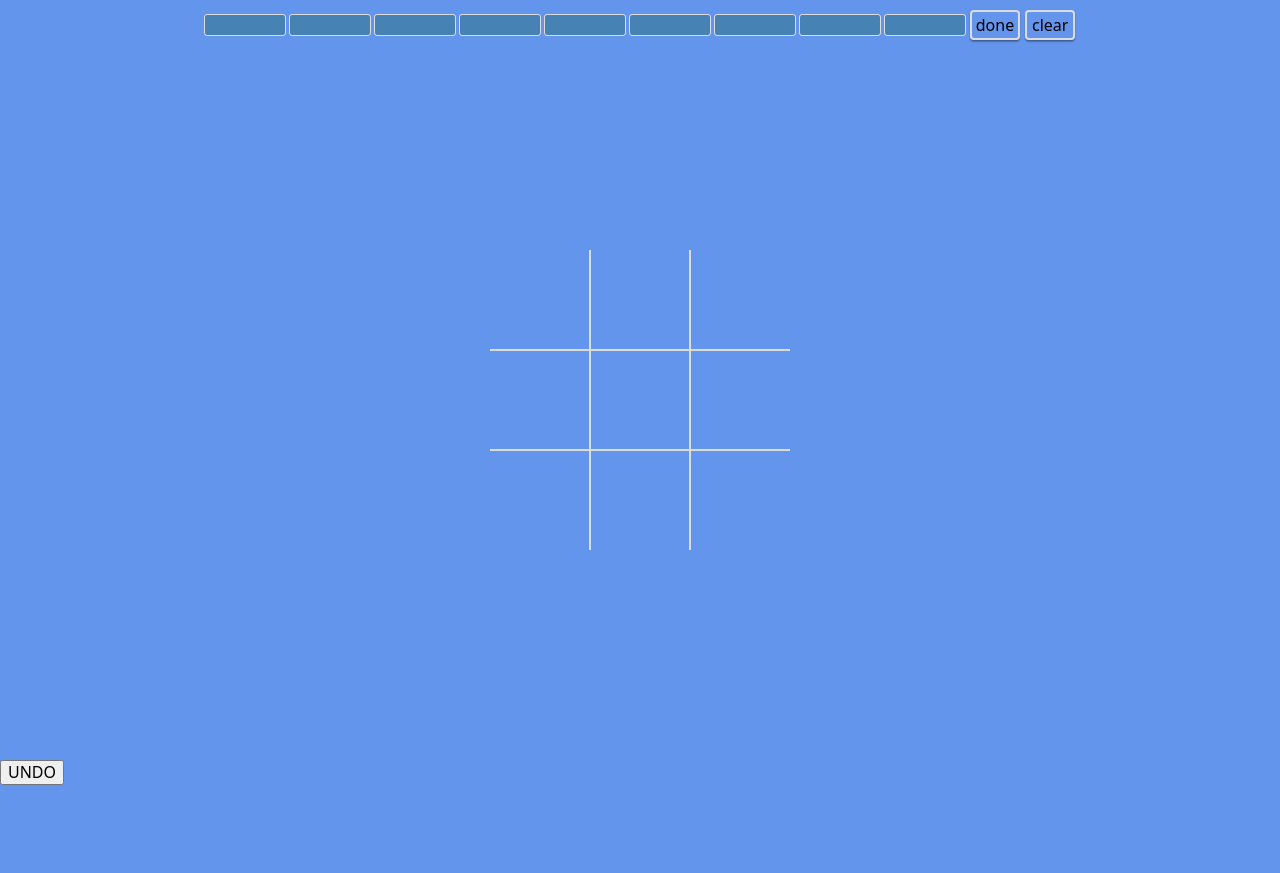
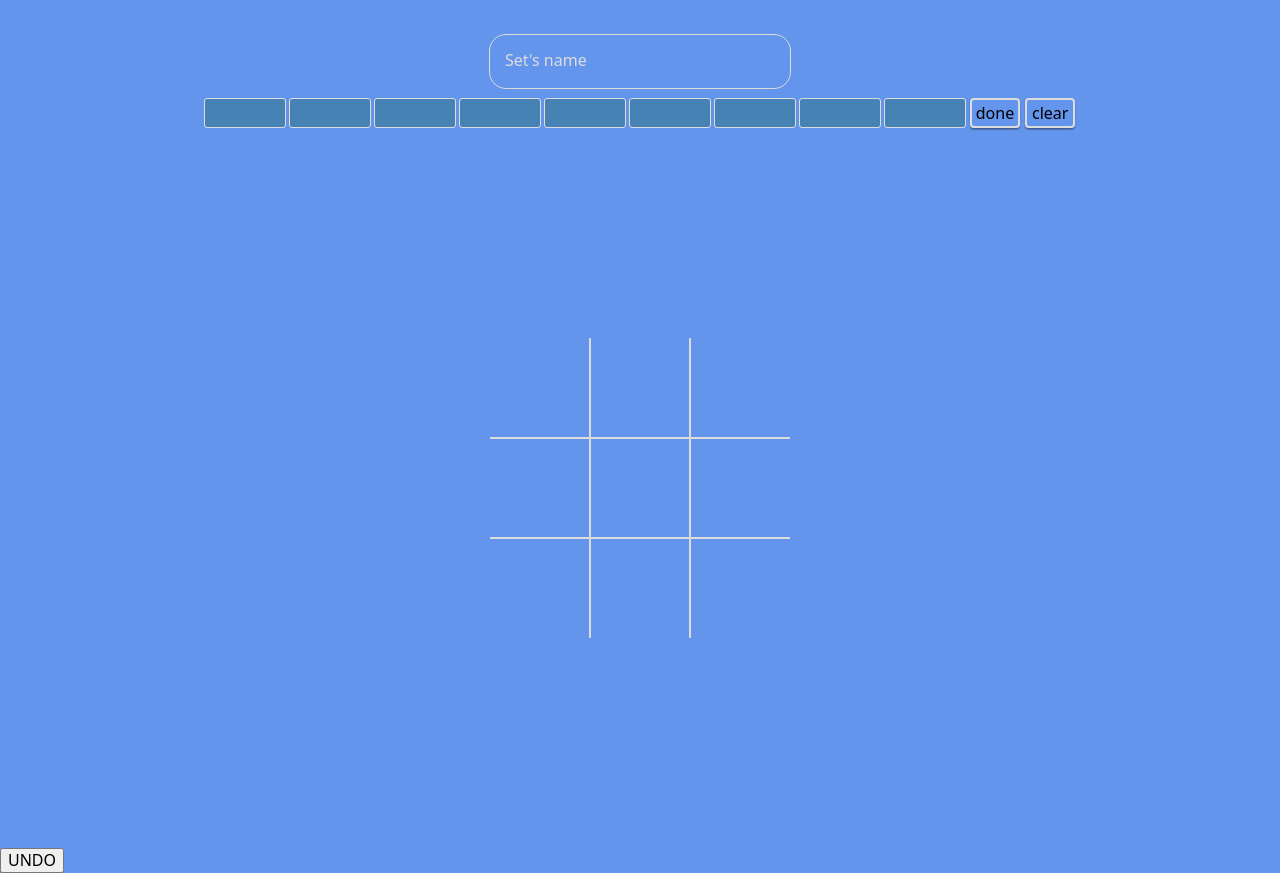
Before and after one commit to Valeriia-Livinska/tic-tac-toe-hearts, a website built with Vite: page index.html in a window 1280 px wide. Before the commit the page ends 800 px from the top, so only its background shows below. Built offline with nearby package versions, Linux system fonts and the light colour scheme.

Commit message:
add set name with transition

```diff
--- a/index.html
+++ b/index.html
@@ -18,8 +18,13 @@
     <title>Tic Tac Toe</title>
   </head>
   <body>
-    <header>
-      <form action="" autocomplete="off" class="inputForm" id="inputForm">
+    <header class="header">
+      <form action="" autocomplete="off" class="input-form" id="inputForm">
+        <fieldset class="sets-name">
+          <input type="text" data-sets-name name="sets-name" required />
+          <label for="sets-name" id="sets-name" class="sets-name-label">Set's name</label>
+        </fieldset>
+        <fieldset class="set-words">
           <input type="text" data-cell-value name="cell-value" />
           <input type="text" data-cell-value name="cell-value" />
           <input type="text" data-cell-value name="cell-value" />
@@ -31,6 +36,7 @@
           <input type="text" data-cell-value name="cell-value" />
           <button type="submit">done</button>
           <button type="button" id="clearButton">clear</button>
+        </fieldset>
       </form>
     </header>
     <main>
--- a/styles.css
+++ b/styles.css
@@ -10,20 +10,67 @@ body {
 }
 
 h1,
-h2 {
+h2,
+fieldset {
   margin: 0;
+  padding: 0;
 }
 
-.inputForm {
+.header {
+  margin: 35px 20px 0 20px;
+}
+
+.input-form {
+  display: flex;
+  flex-direction: column;
+}
+
+.sets-name {
+  position: relative;
+  display: inline-block;
+  margin: 0 auto;
+  margin-bottom: 10px;
+  border: none;
+}
+
+.sets-name [data-sets-name] {
+  width: 300px;
+  border-radius: 1rem;
+  background: none;
+  padding: 1rem;
+  font-size: 1rem;
+  line-height: 1.3rem;
+  color: white;
+  transition: border var(--transition-duration) var(--cubic-bezier);
+}
+
+.sets-name-label {
+  position: absolute;
+  left: 15px;
+  color: gainsboro;
+  pointer-events: none;
+  transform: translateY(1rem);
+  transition: var(--transition-duration) var(--cubic-bezier);
+}
+
+.sets-name [data-sets-name]:focus ~ .sets-name-label,
+.sets-name [data-sets-name]:valid ~ .sets-name-label {
+  transform: translateY(-90%) scale(0.8);
+  padding: 0 0.2rem;
+  color: white;
+}
+
+.set-words {
   display: flex;
   flex-wrap: wrap;
   gap: 5px;
   justify-content: center;
-  align-items: center;
-  margin: 10px 20px 0 20px;
+  align-items: baseline;
+  border: none;
 }
 
-.inputForm input {
+.input-form input {
+  padding: 5px;
   width: 80px;
   border: none;
   border-radius: 2px;
@@ -32,7 +79,7 @@ h2 {
   outline: 1px solid gainsboro;
 }
 
-.inputForm button {
+.input-form button {
   padding: 4px;
   display: flex;
   align-items: center;
@@ -49,8 +96,8 @@ h2 {
     border-color var(--transition-duration) var(--cubic-bezier);
 }
 
-.inputForm button:hover,
-.inputForm button:focus {
+.input-form button:hover,
+.input-form button:focus {
   border: 2px solid dimgray;
   background-color: pink;
   box-shadow: 0px 4px 4px rgba(0, 0, 0, 0.15);
```
Lines whose indentation alone changed are shown as unchanged.
